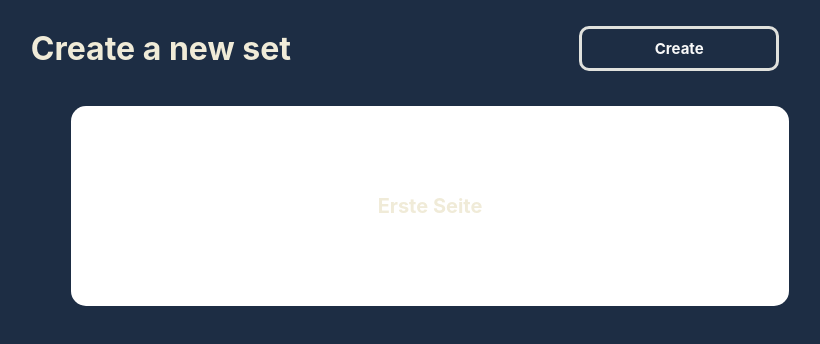
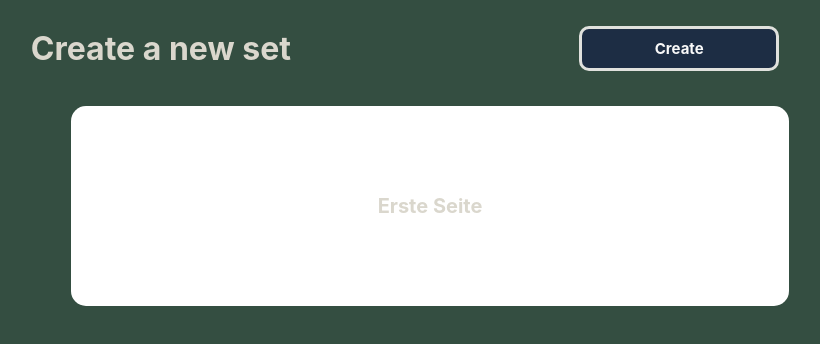
Before and after one commit to ToppTobi/Quiz-Project, an Angular app: page /createSet in a window 1280 px wide. Shown: the top 344 px of the page, without its empty margins (230-1050 px from the left). Built offline with nearby package versions, Linux system fonts and the light colour scheme.

Commit message:
changed styling from createSet

```diff
--- a/src/components/create-set/create-set.component.css
+++ b/src/components/create-set/create-set.component.css
@@ -31,7 +31,8 @@ main {
 .card {
 
   position: relative;
-  width: 100%;
+  justify-content: center;
+  width: 75%;
   height: 200px;
   transform-style: preserve-3d; /* Ermöglicht 3D-Drehung */
   transition: transform 0.6s ease; /* Animation */
@@ -48,8 +49,12 @@ main {
   font: bolder 15px Inter, sans-serif;
 }
 
+.card-position {
+  justify-content: center;
+}
+
 .card-container {
-  perspective: 1000px; /* 3D-Perspektive für realistischen Effekt */
+  perspective: 1000px;
   width: 100%;
   height: 200px;
 }
@@ -58,8 +63,8 @@ main {
   position: relative;
   width: 100%;
   height: 200px;
-  transform-style: preserve-3d; /* Ermöglicht 3D-Drehung */
-  transition: transform 0.6s ease; /* Animation */
+  transform-style: preserve-3d;
+  transition: transform 0.7s ease; /* Animation */
 }
 
 .card.rotated {
@@ -70,7 +75,7 @@ main {
   position: absolute;
   width: 100%;
   height: 100%;
-  backface-visibility: hidden; /* Verhindert, dass die Rückseite durchscheint */
+  backface-visibility: hidden;
   display: flex;
   align-items: center;
   justify-content: center;
@@ -80,10 +85,10 @@ main {
 }
 
 .front {
-  background-color: white; /* Vorderseite */
+  background-color: white;
 }
 
 .back {
-  background-color: lightgray; /* Rückseite */
-  transform: rotateY(180deg); /* Rückseite umdrehen */
+  background-color: lightgray;
+  transform: rotateY(180deg);
 }
--- a/src/components/create-set/create-set.component.html
+++ b/src/components/create-set/create-set.component.html
@@ -11,7 +11,7 @@
       </button>
     </div>
   </div>
-  <div>
+  <div class="card-position">
     <ul>
       <li style="list-style-type: none">
         <div class="card-container" (click)="rotateCard()">
--- a/src/styles.css
+++ b/src/styles.css
@@ -1,6 +1,6 @@
 /* You can add global styles to this file, and also import other style files */
 html {
   font-family: Inter, sans-serif;
-  color: #F0EBD8;
-  background-color: #1D2D44;
+  color: #DAD7CD;
+  background-color: #344E41;
 }
```
